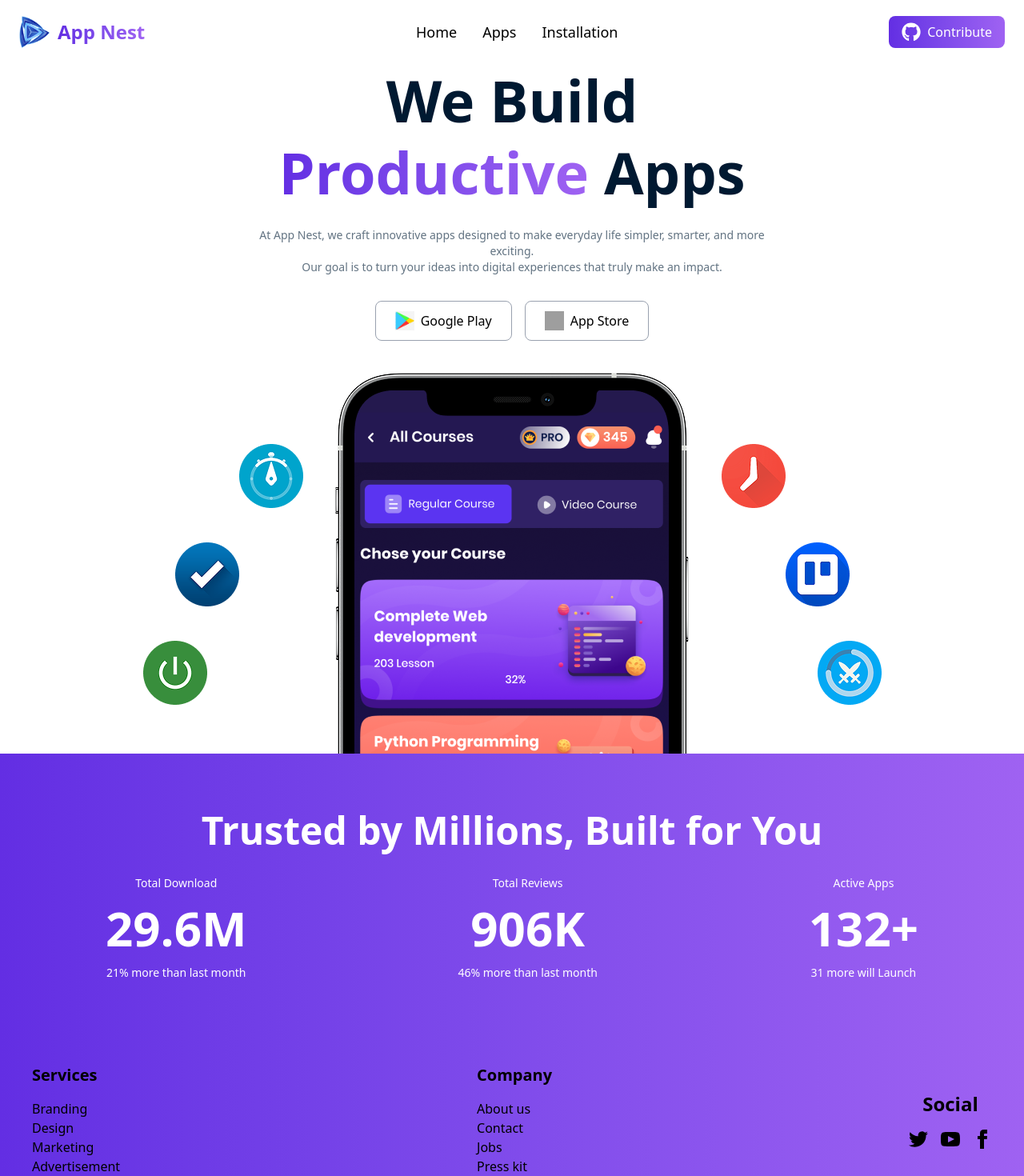
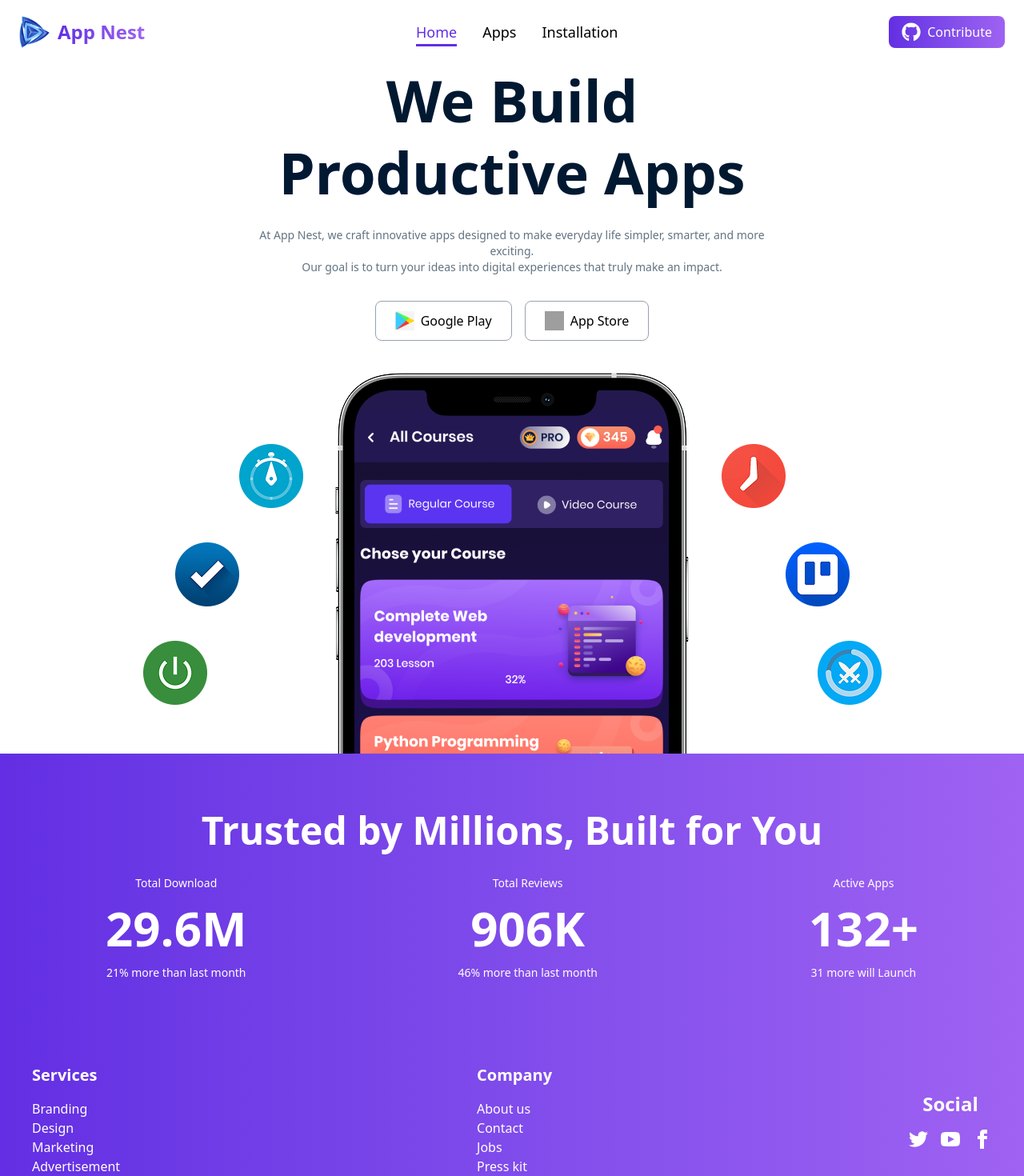
Before and after one commit to codewithrabby/app-nest, a React (Vite) app: page / in a window 1280 px wide. Shown: the top 1470 px of the page at 80% size. Built offline with nearby package versions, Linux system fonts and the light colour scheme; grey boxes are pictures that could not be loaded.

Commit message:
added navbar functionality and  google play store, app store link connection

```diff
--- a/src/App.jsx
+++ b/src/App.jsx
@@ -1,43 +1,73 @@
-
-import { Outlet } from 'react-router'
-import './App.css'
-import logo from './assets/logo.png'
+import { NavLink, Outlet } from "react-router";
+import "./App.css";
+import logo from "./assets/logo.png";
 import { FaGithub } from "react-icons/fa";
-import { Link } from "react-router";
-
 
 function App() {
-
-
   return (
     <>
       <nav className="flex justify-between items-center max-w-7xl mx-auto h-[80px] px-6">
-  <Link to="/" className="flex items-center gap-2 cursor-pointer">
+        <NavLink to="/" className="flex items-center gap-2 cursor-pointer">
           <img src={logo} alt="logo" className="w-10 h-10" />
           <h3 className="text-2xl font-semibold bg-gradient-to-r from-[#632EE3] to-[#9F62F2] text-transparent bg-clip-text">
             App Nest
           </h3>
-  </Link>
+        </NavLink>
 
         <div className="flex items-center gap-8 text-lg font-medium">
-  <Link to="/">Home</Link>
-  <Link to="/appList">Apps</Link>
-  <Link to="/installedList">Installation</Link>
+          <NavLink
+            to="/"
+            end
+            className={({ isActive }) =>
+              isActive
+                ? "relative after:content-[''] after:absolute after:-bottom-1 after:left-0 after:w-full after:h-[3px] after:bg-[#632EE3] text-[#632EE3] transition"
+                : "hover:text-[#632EE3] transition"
+            }
+          >
+            Home
+          </NavLink>
+
+          <NavLink
+            to="/appList"
+            className={({ isActive }) =>
+              isActive
+                ? "relative after:content-[''] after:absolute after:-bottom-1 after:left-0 after:w-full after:h-[3px] after:bg-[#632EE3] text-[#632EE3] transition"
+                : "hover:text-[#632EE3] transition"
+            }
+          >
+            Apps
+          </NavLink>
+
+          <NavLink
+            to="/installedList"
+            className={({ isActive }) =>
+              isActive
+                ? "relative after:content-[''] after:absolute after:-bottom-1 after:left-0 after:w-full after:h-[3px] after:bg-[#632EE3] text-[#632EE3] transition"
+                : "hover:text-[#632EE3] transition"
+            }
+          >
+            Installation
+          </NavLink>
         </div>
 
-
+        {/* 💜 GitHub Contribute Button */}
         <div className="flex items-center gap-3">
-    <a href="https://github.com/codewithrabby" target="_blank" rel="noopener noreferrer" className="flex items-center gap-2 text-white px-4 py-2 rounded-lg bg-gradient-to-r from-[#632EE3] to-[#9F62F2] hover:opacity-90 transition"><FaGithub className="text-2xl" /> Contribute </a>
+          <a
+            href="https://github.com/codewithrabby"
+            target="_blank"
+            rel="noopener noreferrer"
+            className="flex items-center gap-2 text-white px-4 py-2 rounded-lg bg-gradient-to-r from-[#632EE3] to-[#9F62F2] hover:opacity-90 transition"
+          >
+            <FaGithub className="text-2xl" />
+            Contribute
+          </a>
         </div>
-
       </nav>
 
+      <Outlet />
 
-      <Outlet></Outlet>
-
-
-        <footer className="footer flex justify-between items-center sm:footer-horizontal bg-base-300 text-base-content p-10 bg-gradient-to-r from-[#632EE3] to-[#9F62F2]">
-          <div className='flex flex-col'>
+      <footer className="footer flex justify-between items-center sm:footer-horizontal bg-base-300 text-base-content p-10 bg-gradient-to-r from-[#632EE3] to-[#9F62F2] text-white">
+        <div className="flex flex-col">
           <h6 className="footer-title mb-4 text-xl font-semibold">Services</h6>
           <a className="link link-hover">Branding</a>
           <a className="link link-hover">Design</a>
@@ -45,7 +75,7 @@ function App() {
           <a className="link link-hover">Advertisement</a>
         </div>
 
-          <div className='flex flex-col'>
+        <div className="flex flex-col">
           <h6 className="footer-title mb-4 text-xl font-semibold">Company</h6>
           <a className="link link-hover">About us</a>
           <a className="link link-hover">Contact</a>
@@ -54,46 +84,53 @@ function App() {
         </div>
 
         <div>
-    <h6 className="footer-title mb-4 text-2xl font-semibold text-center">Social</h6>
+          <h6 className="footer-title mb-4 text-2xl font-semibold text-center">
+            Social
+          </h6>
           <div className="grid grid-flow-col gap-4">
+            {/* Twitter */}
             <a>
               <svg
                 xmlns="http://www.w3.org/2000/svg"
                 width="24"
                 height="24"
                 viewBox="0 0 24 24"
-          className="fill-current">
-          <path
-            d="M24 4.557c-.883.392-1.832.656-2.828.775 1.017-.609 1.798-1.574 2.165-2.724-.951.564-2.005.974-3.127 1.195-.897-.957-2.178-1.555-3.594-1.555-3.179 0-5.515 2.966-4.797 6.045-4.091-.205-7.719-2.165-10.148-5.144-1.29 2.213-.669 5.108 1.523 6.574-.806-.026-1.566-.247-2.229-.616-.054 2.281 1.581 4.415 3.949 4.89-.693.188-1.452.232-2.224.084.626 1.956 2.444 3.379 4.6 3.419-2.07 1.623-4.678 2.348-7.29 2.04 2.179 1.397 4.768 2.212 7.548 2.212 9.142 0 14.307-7.721 13.995-14.646.962-.695 1.797-1.562 2.457-2.549z"></path>
+                className="fill-current"
+              >
+                <path d="M24 4.557c-.883.392-1.832.656-2.828.775 1.017-.609 1.798-1.574 2.165-2.724-.951.564-2.005.974-3.127 1.195-.897-.957-2.178-1.555-3.594-1.555-3.179 0-5.515 2.966-4.797 6.045-4.091-.205-7.719-2.165-10.148-5.144-1.29 2.213-.669 5.108 1.523 6.574-.806-.026-1.566-.247-2.229-.616-.054 2.281 1.581 4.415 3.949 4.89-.693.188-1.452.232-2.224.084.626 1.956 2.444 3.379 4.6 3.419-2.07 1.623-4.678 2.348-7.29 2.04 2.179 1.397 4.768 2.212 7.548 2.212 9.142 0 14.307-7.721 13.995-14.646.962-.695 1.797-1.562 2.457-2.549z"></path>
               </svg>
             </a>
+
+            {/* YouTube */}
             <a>
               <svg
                 xmlns="http://www.w3.org/2000/svg"
                 width="24"
                 height="24"
                 viewBox="0 0 24 24"
-          className="fill-current">
-          <path
-            d="M19.615 3.184c-3.604-.246-11.631-.245-15.23 0-3.897.266-4.356 2.62-4.385 8.816.029 6.185.484 8.549 4.385 8.816 3.6.245 11.626.246 15.23 0 3.897-.266 4.356-2.62 4.385-8.816-.029-6.185-.484-8.549-4.385-8.816zm-10.615 12.816v-8l8 3.993-8 4.007z"></path>
+                className="fill-current"
+              >
+                <path d="M19.615 3.184c-3.604-.246-11.631-.245-15.23 0-3.897.266-4.356 2.62-4.385 8.816.029 6.185.484 8.549 4.385 8.816 3.6.245 11.626.246 15.23 0 3.897-.266 4.356-2.62 4.385-8.816-.029-6.185-.484-8.549-4.385-8.816zm-10.615 12.816v-8l8 3.993-8 4.007z"></path>
               </svg>
             </a>
+
+            {/* Facebook */}
             <a>
               <svg
                 xmlns="http://www.w3.org/2000/svg"
                 width="24"
                 height="24"
                 viewBox="0 0 24 24"
-          className="fill-current">
-          <path
-            d="M9 8h-3v4h3v12h5v-12h3.642l.358-4h-4v-1.667c0-.955.192-1.333 1.115-1.333h2.885v-5h-3.808c-3.596 0-5.192 1.583-5.192 4.615v3.385z"></path>
+                className="fill-current"
+              >
+                <path d="M9 8h-3v4h3v12h5v-12h3.642l.358-4h-4v-1.667c0-.955.192-1.333 1.115-1.333h2.885v-5h-3.808c-3.596 0-5.192 1.583-5.192 4.615v3.385z"></path>
               </svg>
             </a>
           </div>
         </div>
       </footer>
     </>
-  )
+  );
 }
 
-export default App
+export default App;
--- a/src/pages/home/Home.jsx
+++ b/src/pages/home/Home.jsx
@@ -7,11 +7,12 @@ const Home = () => {
     return (
         <div>
             <section className="flex flex-col items-center justify-center text-center max-w-7xl mx-auto min-h-screen px-4">
-                <h1 className="text-[#001931] text-7xl font-bold leading-tight">We Build <br /> <span className="bg-gradient-to-r from-[#632EE3] to-[#9F62F2] text-transparent bg-clip-text">Productive</span>{" "}Apps</h1>
+                <h1 className="text-[#001931] text-7xl font-bold leading-tight">We Build <br /> <span className="bg-gradient-to-r from-[#632EE3] to-[#9F62F2]text-transparent bg-clip-text">Productive</span>{" "}Apps</h1>
                 <p className="text-[#627382] mt-6 text-sm max-w-2xl">At App Nest, we craft innovative apps designed to make everyday life simpler, smarter, and more exciting. <br /> Our goal is to turn your ideas into digital experiences that truly make an impact.</p>
                 <div className="flex gap-4 mt-8">
-                    <button className="flex items-center gap-2 border border-gray-400 px-6 py-3 rounded-lg hover:bg-gray-100 transition"><img src={googleImg} alt="Google Play" className="w-6 h-6"/> <span>Google Play</span> </button>
-                    <button className="flex items-center gap-2 border border-gray-400 px-6 py-3 rounded-lg hover:bg-gray-100 transition"><img src="https://upload.wikimedia.org/wikipedia/commons/6/67/App_Store_%28iOS%29.svg" alt="App Store" className="w-6 h-6"/><span>App Store</span></button>
+                    <a href="https://play.google.com/store" target="_blank" rel="noopener noreferrer" className="flex items-center gap-2 border border-gray-400 px-6 py-3 rounded-lg hover:bg-gray-100 transition"><img src={googleImg} alt="Google Play" className="w-6 h-6" /> <span>Google Play</span></a>
+
+                    <a href="https://www.apple.com/app-store/" target="_blank" rel="noopener noreferrer" className="flex items-center gap-2 border border-gray-400 px-6 py-3 rounded-lg hover:bg-gray-100 transition"> <img src="https://upload.wikimedia.org/wikipedia/commons/6/67/App_Store_%28iOS%29.svg" alt="App Store" className="w-6 h-6"/> <span>App Store</span> </a>
                 </div>
                 <div className="w-full  mt-10">
                     <img src={HeroLogo} alt="Hero" className="w-300px mx-auto"/>
```
Lines whose indentation alone changed are shown as unchanged.
